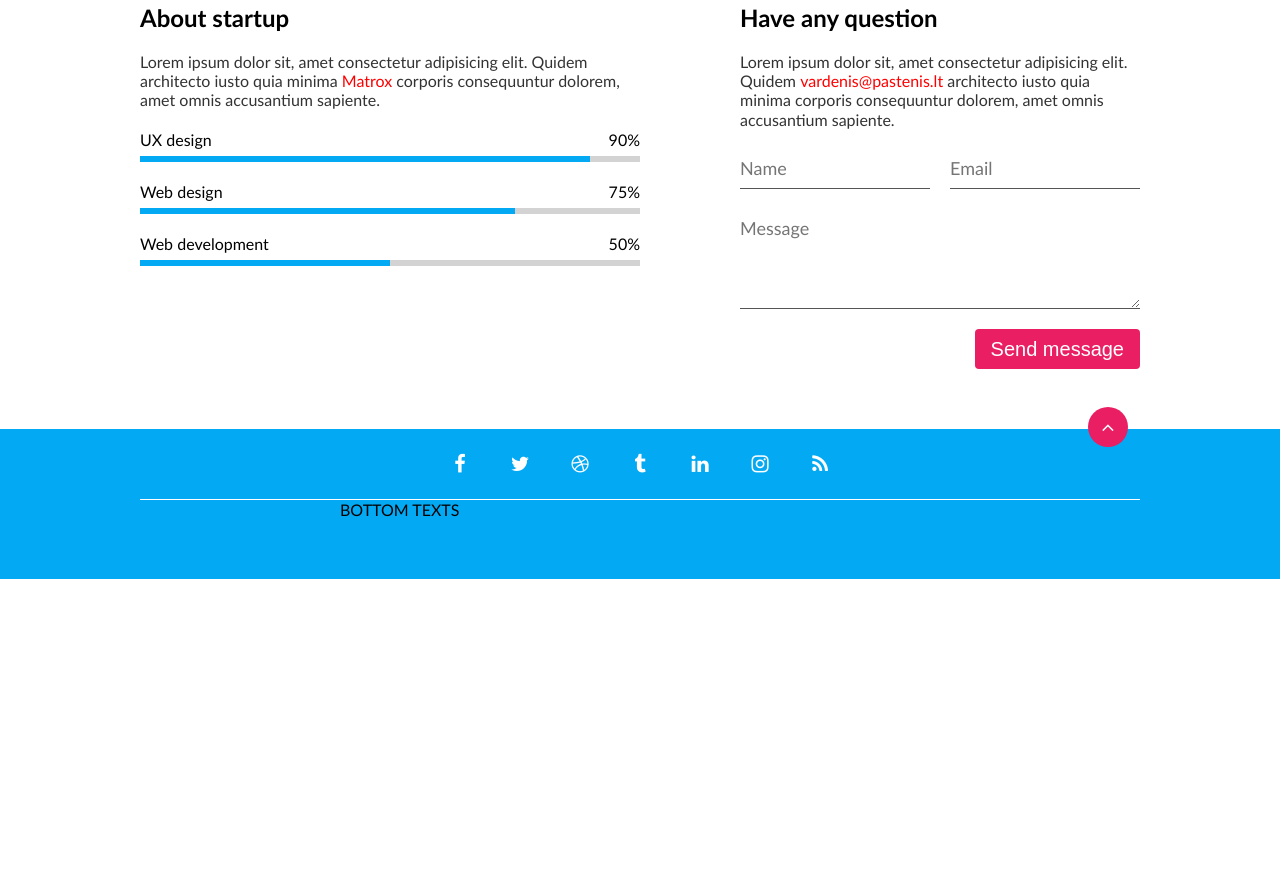
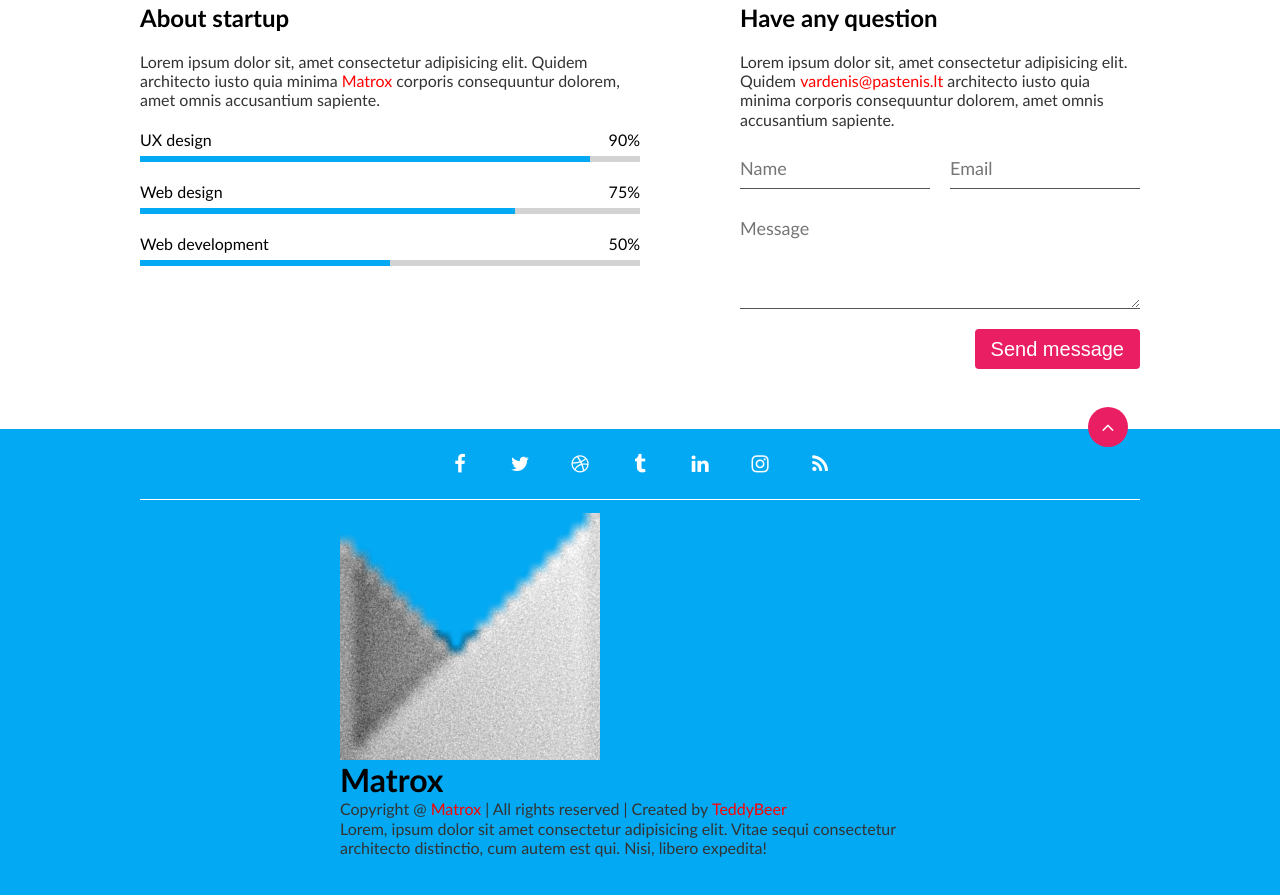
Before and after one commit to MariusKuria/Class-project-with-teacher-Coming-soon, a website: page index.html in a window 1280 px wide. Shown: the part 857-1752 px from the top of the page. Before the commit the page ends 1436 px from the top, so only its background shows below. Drawn offline with Linux system fonts and the light colour scheme.

Commit message:
footer content

```diff
--- a/index.html
+++ b/index.html
@@ -140,7 +140,15 @@
         </div>
         <a href="#" class="back-to-top btn btn-sircle fa fa-angle-up"></a>
       </div>
-      <div class="short-row">BOTTOM TEXTS</div>
+      <div class="short-row">
+        <div class="short-row-logo"><img src="./images/logo-bl-wt.png" alt="bw logo">
+          <h1>Matrox</h1>
+        </div>
+        <div class="creator">
+          <p>Copyright @ <a href="#">Matrox</a> | All rights reserved | Created by <a href="#">TeddyBeer</a></p>
+          <p class="last-p">Lorem, ipsum dolor sit amet consectetur adipisicing elit. Vitae sequi consectetur architecto distinctio, cum autem est qui. Nisi, libero expedita!</p>
+        </div>
+      </div>
     </footer>
   </body>
 </html>
```
Also changed, not shown: images/logo-bl-wt.png (added).
